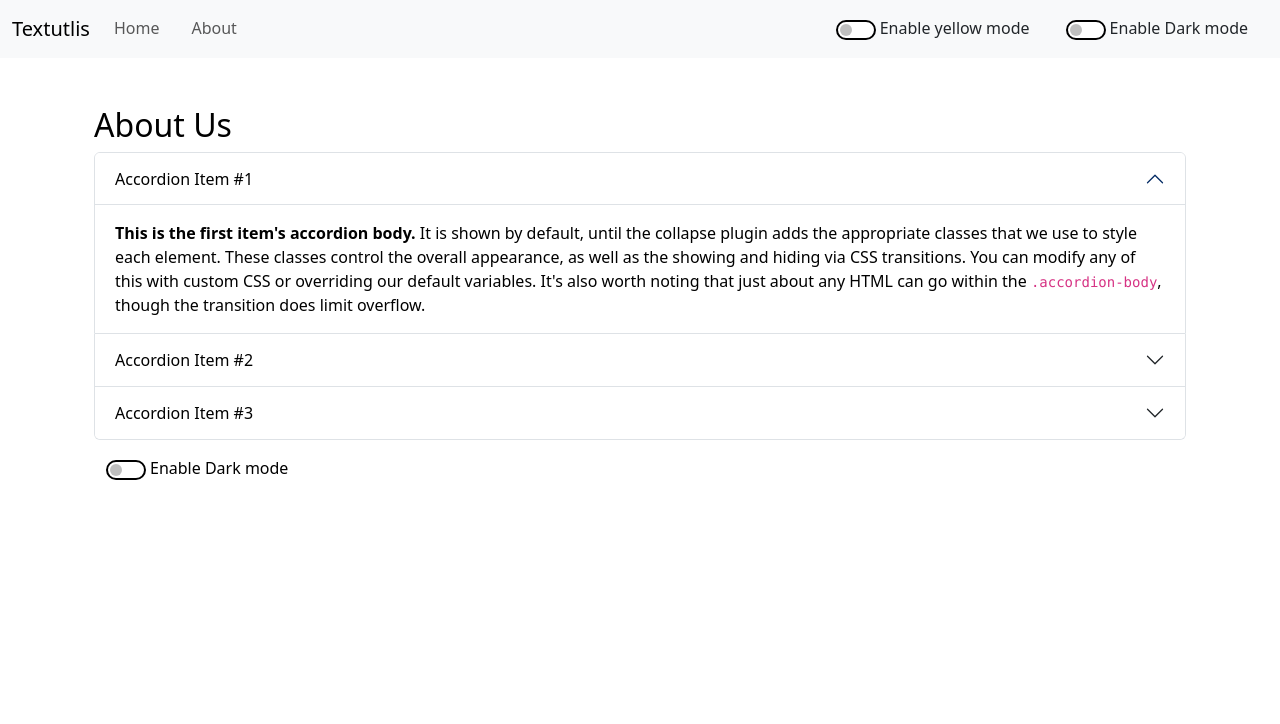
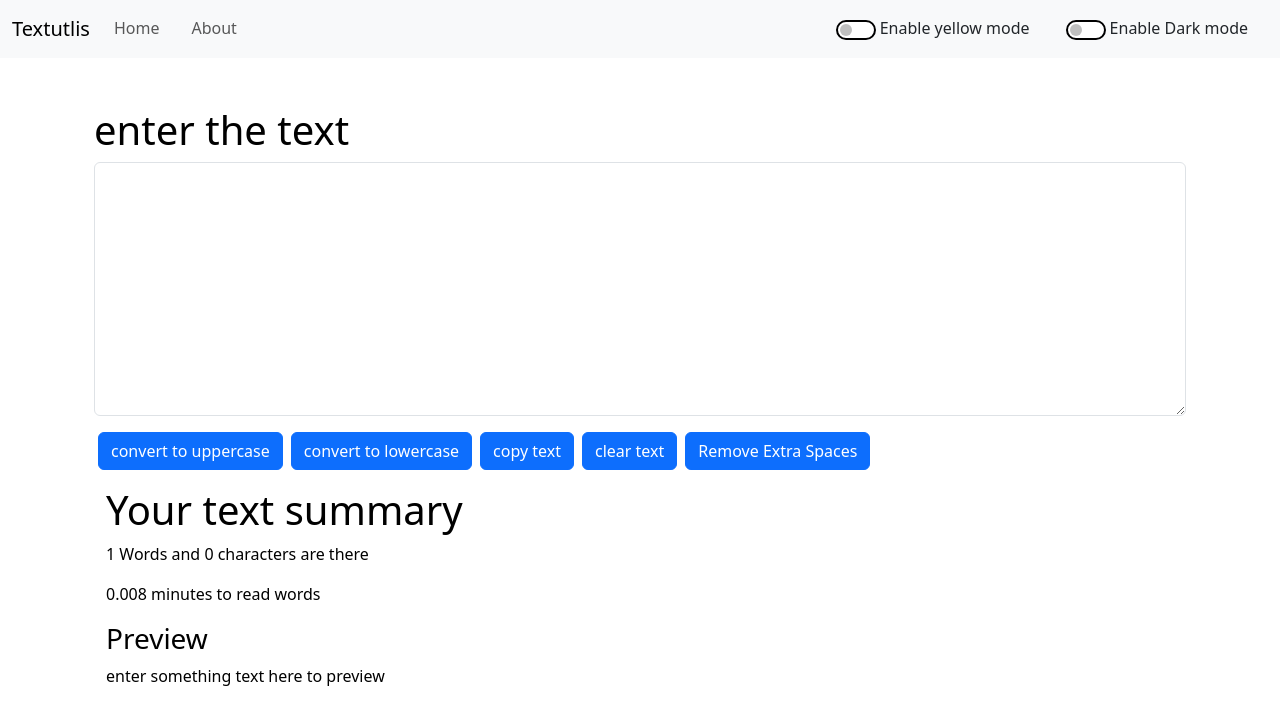
Before and after one commit to Devesh2517/Text-utlis, a React (Create React App) app: page /about in a window 1280 px wide. Shown: the top 724 px of the page. Built offline with nearby package versions, Linux system fonts and the light colour scheme.

Commit message:
changed something

```diff
--- a/package.json
+++ b/package.json
@@ -1,4 +1,5 @@
 {
+  "homepage": "https://Devesh2517.github.io/firstreact",
   "name": "first",
   "version": "0.1.0",
   "private": true,
@@ -9,6 +10,7 @@
     "body-parser": "^1.20.2",
     "express": "^4.18.2",
     "fs": "^0.0.1-security",
+    "gh-pages": "^5.0.0",
     "path": "^0.12.7",
     "react": "^18.2.0",
     "react-dom": "^18.2.0",
@@ -17,6 +19,8 @@
     "web-vitals": "^2.1.4"
   },
   "scripts": {
+    "predeploy": "npm run build",
+    "deploy": "gh-pages -d build",
     "start": "react-scripts start",
     "build": "react-scripts build",
     "test": "react-scripts test",
--- a/src/App.js
+++ b/src/App.js
@@ -1,15 +1,15 @@
   import Navbar from "./components/Navbar"
   import Textform from "./components/Textform"
   import './App.css';
-  import About from "./components/About";
+  // import About from "./components/About";
   import { useState } from "react";
   import Alert from "./components/Alert";
-  import {
-    BrowserRouter as Router,
-    Routes,
-    Route,
+  // import {
+  //   BrowserRouter as Router,
+  //   Routes,
+  //   Route,
 
-  } from "react-router-dom";
+  // } from "react-router-dom";
 
 
   function App() {
@@ -69,17 +69,18 @@
     }
     return (
     <>
-    <Router>
+    {/* <Router> */}
       <Navbar title="Textutlis" mode={Mode} togglemode={togglemode} yellowMode = {yellowMode} BtnText={BtnText} Btn1Text={Btn1Text}/>
       <Alert alert ={alert}/>
 
       <div className="container my-5">
-      <Routes>
-        <Route path="/about" element={<About/>}/>
-        <Route exact path="/" element={<Textform showAlert= {showAlert} heading="enter the text" mode = {Mode}/>}/>
-      </Routes>
+      <Textform showAlert= {showAlert} heading="enter the text" mode = {Mode}/>
+      {/* <Routes> */}
+        {/* <Route path="/about" element={<About/>}/> */}
+        {/* <Route exact path="/" element={<Textform showAlert= {showAlert} heading="enter the text" mode = {Mode}/>}/>
+      </Routes> */}
       </div>
-      </Router>
+      {/* </Router> */}
     </>
     );
   }
--- a/src/components/Navbar.js
+++ b/src/components/Navbar.js
@@ -1,7 +1,7 @@
 import React  from 'react'
 import propTypes from 'prop-types'
 // import Modal1 from './Modal1'
-import { Link } from 'react-router-dom'
+// import { Link } from 'react-router-dom'
 
 export default function Navbar(props) {
     let Darkmode = {
@@ -14,17 +14,17 @@ export default function Navbar(props) {
   return (
         <nav className= {`navbar navbar-expand-lg navbar-${props.mode} bg-${props.mode} `}  >
       <div className="container-fluid">
-        <Link className="navbar-brand" to="/">{props.title}</Link>
+        <a className="navbar-brand" href="/">{props.title}</a>
         <button className="navbar-toggler" type="button" data-bs-toggle="collapse" data-bs-target="#navbarSupportedContent" aria-controls="navbarSupportedContent" aria-expanded="false" aria-label="Toggle navigation">
           <span className="navbar-toggler-icon"></span>
         </button>
       <div className="collapse navbar-collapse" id="navbarSupportedContent">
         <ul className="navbar-nav me-auto mb-2 mb-lg-0 nav-underline nav-fill">
           <li className="nav-item">
-            <Link className="nav-link " aria-current="page" to="/">Home</Link>
+            <a className="nav-link " aria-current="page" href="/">Home</a>
           </li>
           <li className="nav-item">
-            <Link className="nav-link" to="/about" >About</Link>
+            <a className="nav-link" href="/" >About</a>
           </li>
 
 
```
Also changed, not shown: 1 other file (tests, documents, lock files or other folders).
